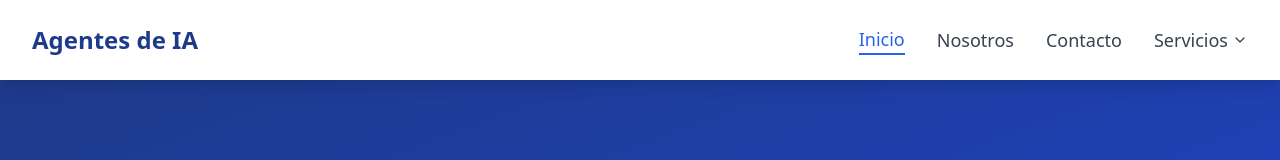
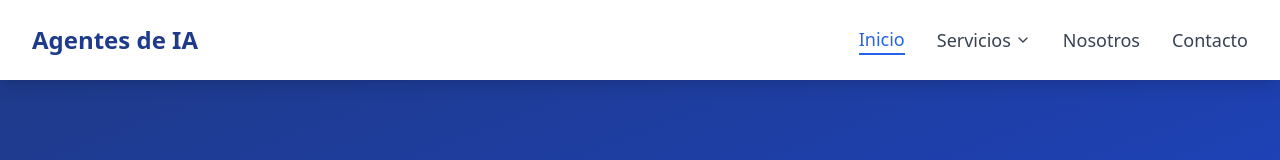
Before and after one commit to Isguiz/ai-agents-canvas, a React (Vite) app: page / in a window 1280 px wide. Shown: the top 160 px of the page. Built offline with nearby package versions, Linux system fonts and the light colour scheme.

Commit message:
feat: Improve services menu in navbar
- Added "Servicios" button to the navbar between "Inicio" and "Nosotros".
- Enhanced the submenu appearance.
- Changed the "Servicios" button to link to the services page.
- Implemented hover-activated submenu.

```diff
--- a/src/components/Layout.tsx
+++ b/src/components/Layout.tsx
@@ -50,24 +50,21 @@ const Layout = ({ children }: { children: React.ReactNode }) => {
 
             {/* Desktop Navigation */}
             <nav className="hidden md:flex space-x-8 items-center">
-              {navItems.map(item => (
               <Link
-                  key={item.path}
-                  to={item.path}
+                to="/"
                 className={`text-lg font-medium transition-colors duration-300 ${
-                    isActiveRoute(item.path)
+                  isActiveRoute('/')
                     ? 'text-blue-600 border-b-2 border-blue-600'
                     : 'text-gray-700 hover:text-blue-600'
                 }`}
               >
-                  {item.label}
+                Inicio
               </Link>
-              ))}
 
-              {/* Services Dropdown */}
-              <DropdownMenu>
-                <DropdownMenuTrigger asChild>
-                  <button
+              {/* Services Dropdown with Hover */}
+              <div className="relative group">
+                <Link
+                  to="/servicios"
                   className={`flex items-center text-lg font-medium transition-colors duration-300 ${
                     isServicesActive()
                       ? 'text-blue-600 border-b-2 border-blue-600'
@@ -75,25 +72,46 @@ const Layout = ({ children }: { children: React.ReactNode }) => {
                   }`}
                 >
                   Servicios
-                    <ChevronDown className="ml-1 h-4 w-4" />
-                  </button>
-                </DropdownMenuTrigger>
-                <DropdownMenuContent align="end" className="w-64">
-                  <DropdownMenuItem asChild>
-                    <Link to="/servicios" className="w-full">
-                      Ver todos los servicios
+                  <ChevronDown className="ml-1 h-4 w-4 transition-transform duration-200 group-hover:rotate-180" />
                 </Link>
-                  </DropdownMenuItem>
-                  <div className="border-t my-1"></div>
+
+                {/* Hover Dropdown */}
+                <div className="absolute top-full left-0 mt-2 w-80 bg-white rounded-lg shadow-xl border border-gray-200 opacity-0 invisible group-hover:opacity-100 group-hover:visible transition-all duration-200 z-50">
+                  <div className="py-3">
                     {serviceItems.map(service => (
-                    <DropdownMenuItem key={service.path} asChild>
-                      <Link to={service.path} className="w-full">
+                      <Link
+                        key={service.path}
+                        to={service.path}
+                        className="block px-6 py-3 text-sm text-gray-700 hover:bg-blue-50 hover:text-blue-600 transition-colors duration-150"
+                      >
                         {service.label}
                       </Link>
-                    </DropdownMenuItem>
                     ))}
-                </DropdownMenuContent>
-              </DropdownMenu>
+                  </div>
+                </div>
+              </div>
+
+              <Link
+                to="/nosotros"
+                className={`text-lg font-medium transition-colors duration-300 ${
+                  isActiveRoute('/nosotros')
+                    ? 'text-blue-600 border-b-2 border-blue-600'
+                    : 'text-gray-700 hover:text-blue-600'
+                }`}
+              >
+                Nosotros
+              </Link>
+
+              <Link
+                to="/contacto"
+                className={`text-lg font-medium transition-colors duration-300 ${
+                  isActiveRoute('/contacto')
+                    ? 'text-blue-600 border-b-2 border-blue-600'
+                    : 'text-gray-700 hover:text-blue-600'
+                }`}
+              >
+                Contacto
+              </Link>
             </nav>
 
             {/* Mobile menu button */}
@@ -111,20 +129,17 @@ const Layout = ({ children }: { children: React.ReactNode }) => {
           {isMenuOpen && (
             <div className="md:hidden pb-6">
               <nav className="flex flex-col space-y-4">
-                {navItems.map(item => (
                 <Link
-                    key={item.path}
-                    to={item.path}
+                  to="/"
                   onClick={() => setIsMenuOpen(false)}
                   className={`text-lg font-medium transition-colors duration-300 ${
-                      isActiveRoute(item.path)
+                    isActiveRoute('/')
                       ? 'text-blue-600'
                       : 'text-gray-700 hover:text-blue-600'
                   }`}
                 >
-                    {item.label}
+                  Inicio
                 </Link>
-                ))}
                 <Link
                   to="/servicios"
                   onClick={() => setIsMenuOpen(false)}
@@ -148,6 +163,28 @@ const Layout = ({ children }: { children: React.ReactNode }) => {
                     </Link>
                   ))}
                 </div>
+                <Link
+                  to="/nosotros"
+                  onClick={() => setIsMenuOpen(false)}
+                  className={`text-lg font-medium transition-colors duration-300 ${
+                    isActiveRoute('/nosotros')
+                      ? 'text-blue-600'
+                      : 'text-gray-700 hover:text-blue-600'
+                  }`}
+                >
+                  Nosotros
+                </Link>
+                <Link
+                  to="/contacto"
+                  onClick={() => setIsMenuOpen(false)}
+                  className={`text-lg font-medium transition-colors duration-300 ${
+                    isActiveRoute('/contacto')
+                      ? 'text-blue-600'
+                      : 'text-gray-700 hover:text-blue-600'
+                  }`}
+                >
+                  Contacto
+                </Link>
               </nav>
             </div>
           )}
@@ -172,16 +209,24 @@ const Layout = ({ children }: { children: React.ReactNode }) => {
             <div>
               <h4 className="text-lg font-semibold mb-4">Enlaces rápidos</h4>
               <ul className="space-y-2">
-                {navItems.map(item => (
-                  <li key={item.path}>
-                    <Link to={item.path} className="text-blue-200 hover:text-white transition-colors">
-                      {item.label}
+                <li>
+                  <Link to="/" className="text-blue-200 hover:text-white transition-colors">
+                    Inicio
                   </Link>
                 </li>
-                ))}
                 <li>
                   <Link to="/servicios" className="text-blue-200 hover:text-white transition-colors">
                     Servicios
+                  </Link>
+                </li>
+                <li>
+                  <Link to="/nosotros" className="text-blue-200 hover:text-white transition-colors">
+                    Nosotros
+                  </Link>
+                </li>
+                <li>
+                  <Link to="/contacto" className="text-blue-200 hover:text-white transition-colors">
+                    Contacto
                   </Link>
                 </li>
               </ul>
```
Lines whose indentation alone changed are shown as unchanged.
